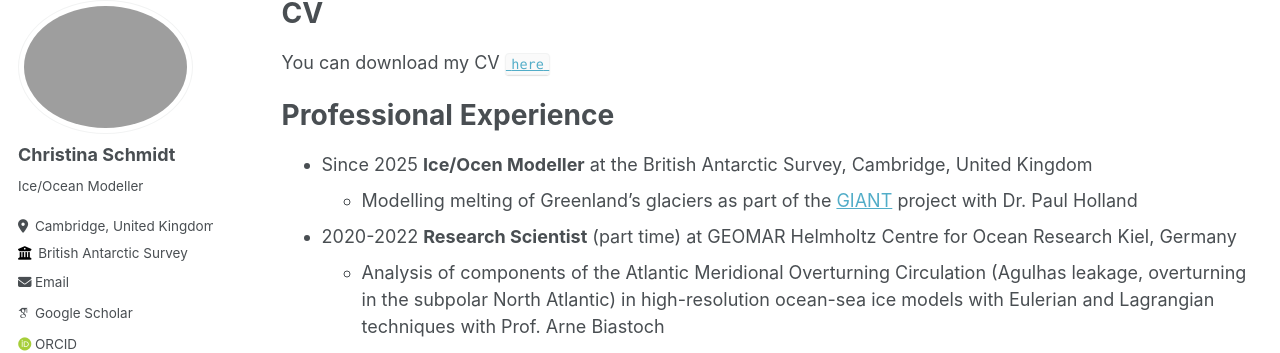
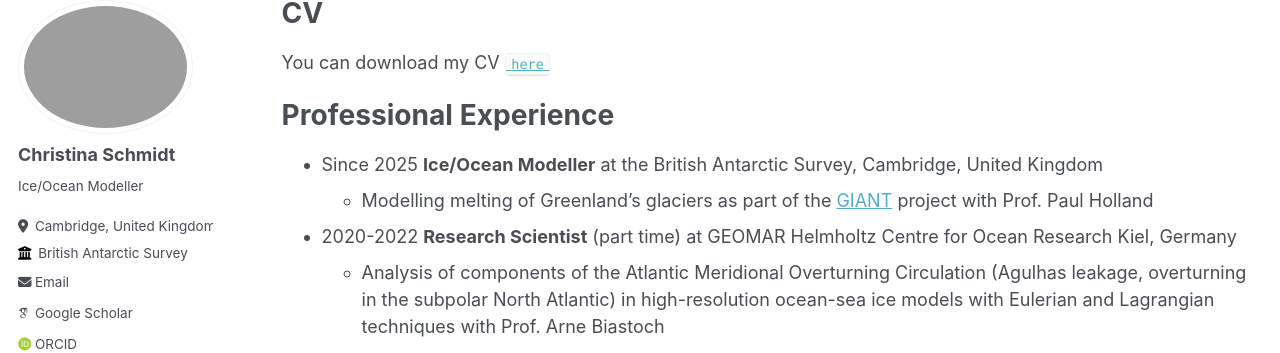
Before and after one commit to schmidt-christina/schmidt-christina.github.io, a Jekyll site: the page built from _pages/cv.md, in a window 1280 px wide and 900 px high, scrolled down 316 px. Shown: the part 106-459 px from the top of the window. Built offline with Jekyll 4.4.1, drawn with Linux system fonts in a browser that asks for light colours; some web fonts are replaced.

Commit message:
Fixed typos

```diff
--- a/_pages/cv.md
+++ b/_pages/cv.md
@@ -19,8 +19,8 @@ You can download my CV [`here`](/files/CV_Christina_Schmidt_2024-12.pdf)
 
 Professional Experience
 ======
-* Since 2025 **Ice/Ocen Modeller** at the British Antarctic Survey, Cambridge, United Kingdom
-  * Modelling melting of Greenland’s glaciers as part of the [GIANT](https://www.bas.ac.uk/project/giant/) project with Dr. Paul Holland
+* Since 2025 **Ice/Ocean Modeller** at the British Antarctic Survey, Cambridge, United Kingdom
+  * Modelling melting of Greenland’s glaciers as part of the [GIANT](https://www.bas.ac.uk/project/giant/) project with Prof. Paul Holland
 * 2020-2022 **Research Scientist** (part time) at GEOMAR Helmholtz Centre for Ocean Research Kiel, Germany
   * Analysis of components of the Atlantic Meridional Overturning Circulation (Agulhas leakage, overturning in the subpolar North Atlantic) in high-resolution ocean-sea ice models with Eulerian and Lagrangian techniques with Prof. Arne Biastoch
 
```
